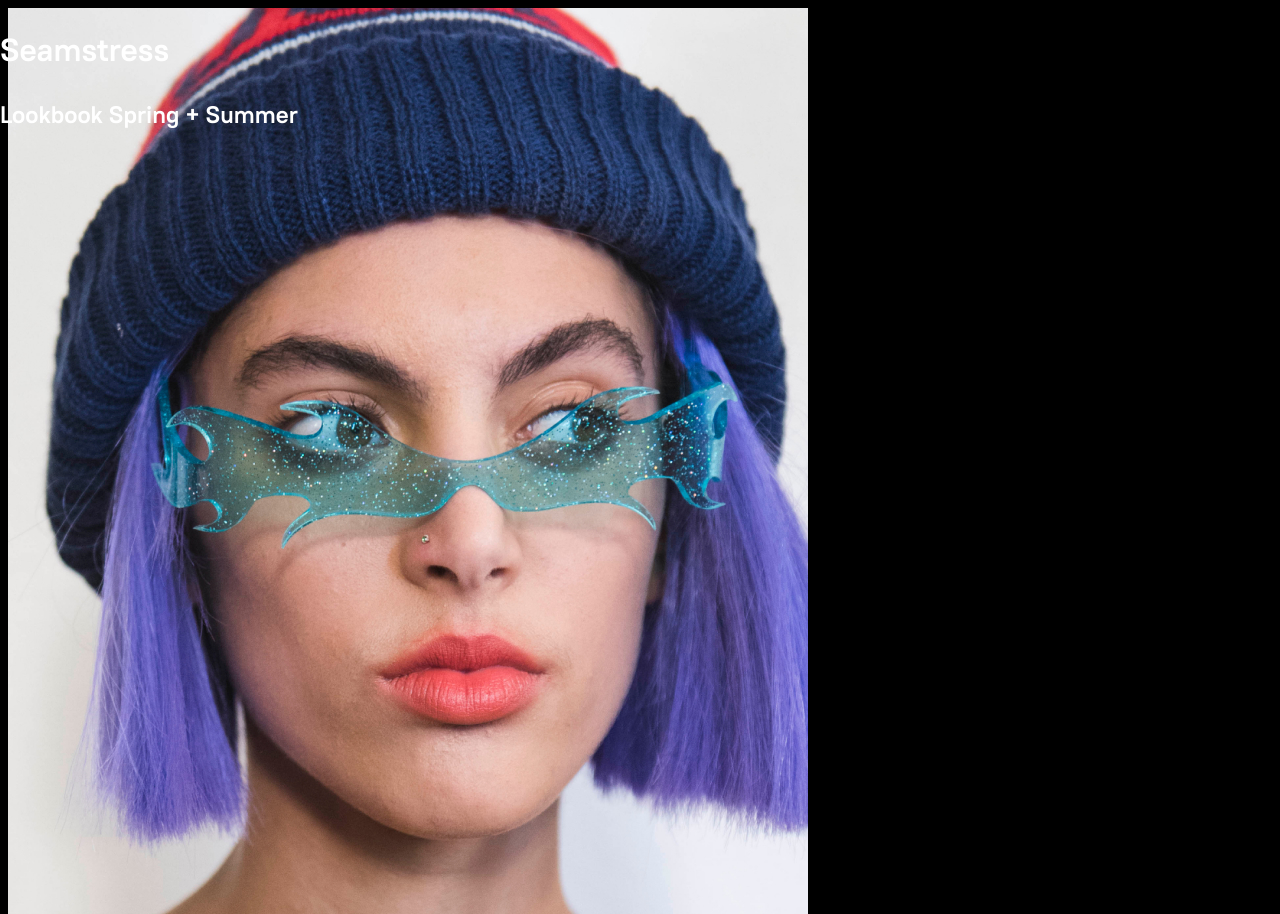
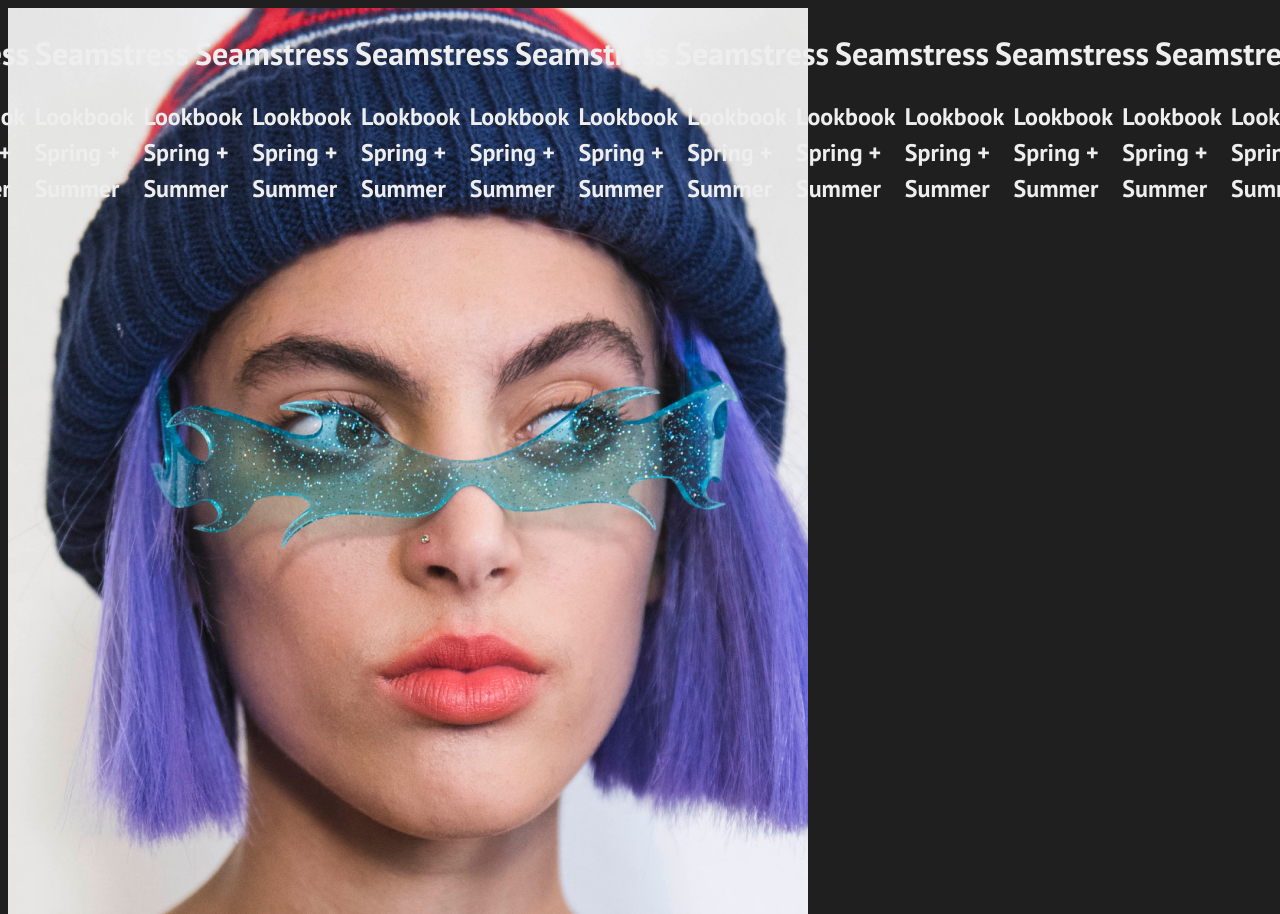
Before and after one commit to ybeliaev/animation_guide, a plain HTML site: page 8-sunglasses/index.html in a window 1280 px wide. Shown: the top 914 px of the page. Drawn offline with nearby package versions, Linux system fonts and the light colour scheme.

Commit message:
header css + js done

```diff
--- a/8-sunglasses/header.js
+++ b/8-sunglasses/header.js
@@ -0,0 +1,22 @@
+const carousels = document.querySelectorAll("header h1, header h2")
+console.log("carousels: ", carousels) // get NodeList [h1, h2]
+
+const fadeInTimeline = gsap.timeline()
+fadeInTimeline
+    .set(carousels, { opacity: 0 })
+    .to(carousels, { opacity: 1, delay: 1, stagger: 1, duration: 3 })
+
+carousels.forEach(carousel => {
+    const spanTag = carousel.querySelector("span")
+    const spanWidth = spanTag.clientWidth
+
+    for(let i = 0; i < 20; i = i + 1){
+        carousel.appendChild(spanTag.cloneNode(true))
+    }
+    const movementTimeline = gsap.timeline({
+        repeat: -1
+    })
+    movementTimeline
+        .set(carousel, {x:0})
+        .to(carousel, {x: spanWidth * -1, duration: 6, ease: "linear"})
+})
--- a/8-sunglasses/index.html
+++ b/8-sunglasses/index.html
@@ -5,6 +5,9 @@
     <meta name="viewport"
           content="width=device-width, user-scalable=no, initial-scale=1.0, maximum-scale=1.0, minimum-scale=1.0">
     <meta http-equiv="X-UA-Compatible" content="ie=edge">
+    <link rel="preconnect" href="https://fonts.googleapis.com">
+    <link rel="preconnect" href="https://fonts.gstatic.com" crossorigin>
+    <link href="https://fonts.googleapis.com/css2?family=PT+Sans:wght@400;700&display=swap" rel="stylesheet">
     <link rel="stylesheet" href="./style.css">
     <title>Sunglasses and sweaters</title>
 </head>
--- a/8-sunglasses/style.css
+++ b/8-sunglasses/style.css
@@ -1,17 +1,17 @@
-@font-face {
-  font-family: 'PT Root';
-  src: url('/assets/ptroot.woff2') format("woff2");
+//@font-face {
+//  font-family: 'PT Root';
+//  src: url('/assets/ptroot.woff2') format("woff2");
+//}
+
+body {
+    font-family: 'PT Sans', sans-serif;
+    font-size: 24px;
+    line-height: 1.5;
+    background-color: #1f1f1f;
+    color: #eeeeee;
 }
 
-body {
-	font-family: PT Root;
-	font-size: 24px;
-	line-height: 1.5;
-
-	background-color: #000000;
-	color: #ffffff;
-}
-
+/*  HEADER  */
 header {
     position: fixed;
     top: 8px;
@@ -19,6 +19,19 @@ header {
     width: 100%;
     overflow: hidden;
     font-size: 16px;
-  font-variation-settings:  "wght" 800;
     z-index: 1000;
 }
+
+header h1, header h2 {
+    display: flex;
+}
+
+h1 span, h2 span {
+    display: inline-block;
+    width: 150px;
+    margin-right: 10px;
+}
+
+h2 span {
+    width: 350px;
+}
```
Also changed, not shown: 1 other file. Lines whose indentation alone changed are shown as unchanged.
